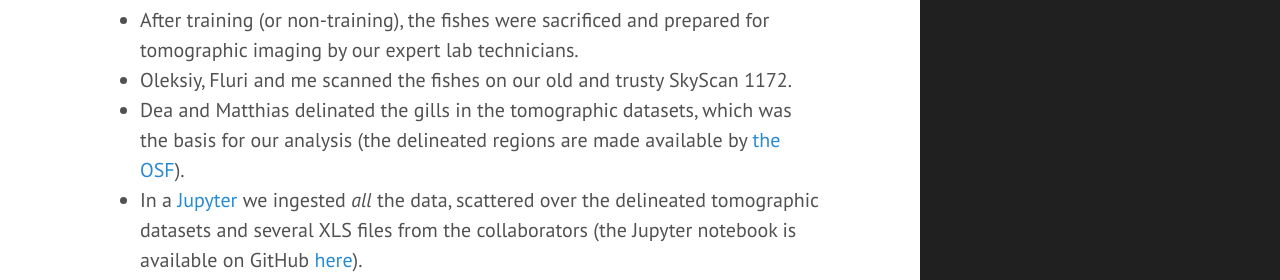
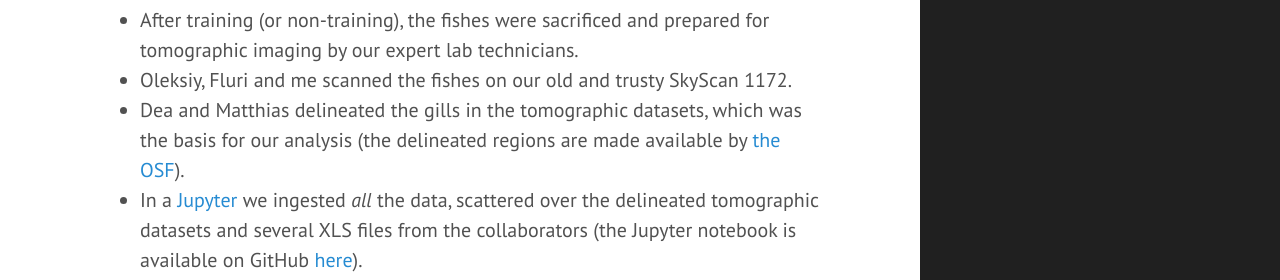
Before and after one commit to TomoGraphics/tomographics.github.io, a Jekyll site: the page built from _posts/2019-08-26-adaptation-of-zebrafish-gills-to-endurance-training.md, in a window 1280 px wide and 900 px high, scrolled down 1021 px. Shown: the part 163-443 px from the top of the window. Built offline with Jekyll 4.4.1, drawn with Linux system fonts in a browser that asks for light colours.

Commit message:
Typo fix

```diff
--- a/_posts/2019-08-26-adaptation-of-zebrafish-gills-to-endurance-training.md
+++ b/_posts/2019-08-26-adaptation-of-zebrafish-gills-to-endurance-training.md
@@ -10,8 +10,8 @@
 - visualization
 - jupyter
 - biorxiv
+---
 
----
 ![Zebrafish head with gills](/assets/2019/08/26/adaptation-of-zebrafish-gills-to-endurance-training/head-without-gills0185.png)
 
 As mentioned [before]({{ site.baseurl }}{% post_url 2019-03-14-zebrafish-gills-danio-rerio %}), we've been working with a buch of zebrafishes lately.
@@ -25,7 +25,7 @@
 * One group of fishes was trained in a swim tunnel, they trained relatively to an olympic athlete, a control group was lazily swimming in a turned-off swim tunnel.
 * After training (or non-training), the fishes were sacrificed and prepared for tomographic imaging by our expert lab technicians.
 * Oleksiy, Fluri and me scanned the fishes on our old and trusty SkyScan 1172.
-* Dea and Matthias delinated the gills in the tomographic datasets, which was the basis for our analysis (the delineated regions are made available by [the OSF](https://osf.io/a5esx/)).
+* Dea and Matthias delineated the gills in the tomographic datasets, which was the basis for our analysis (the delineated regions are made available by [the OSF](https://osf.io/a5esx/)).
 * In a [Jupyter](https://jupyter.org/) we ingested _all_ the data, scattered over the delineated tomographic datasets and several XLS files from the collaborators (the Jupyter notebook is available on GitHub [here](https://github.com/habi/zebra-fish-gills)).
 * Based on the measured data we were (among other things) able to show that the gills of trained zebrafish appear significantly more sparse (p=0.0088) than the control group.
   In our opinion, this means that the water can penetrate the gills and pass the gills much more easily in the trained fishes, e.g. they can 'breathe' more easily after a certain training period.
```
